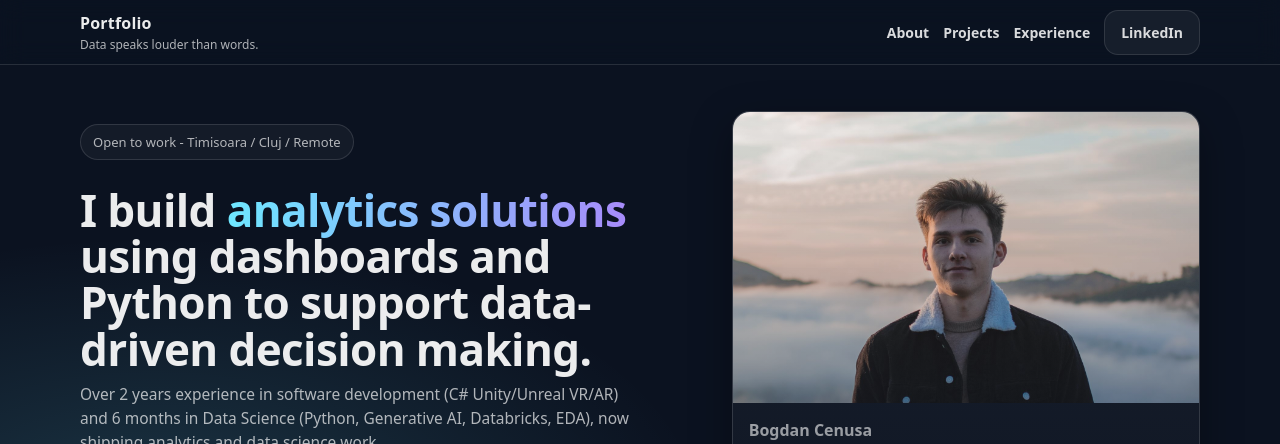
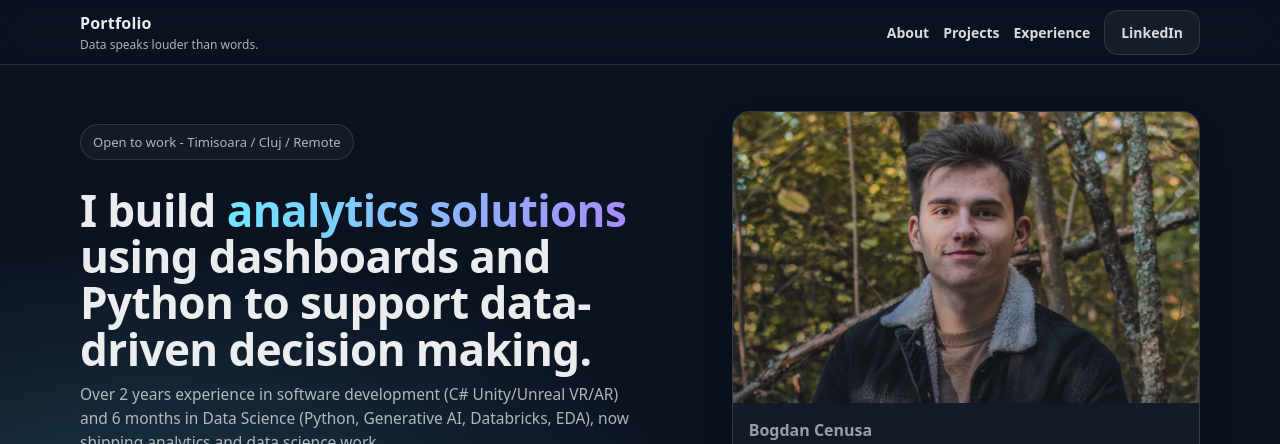
Before and after one commit to bogdancenusa19/PowerBI-Portfolio, a plain HTML site: page index.html in a window 1280 px wide. Shown: the top 444 px of the page. Drawn offline with Linux system fonts and the light colour scheme.

Commit message:
Photo Update

```diff
--- a/index.html
+++ b/index.html
@@ -64,7 +64,7 @@
 
         <div class="hero__right">
           <div class="card card--profile">
-            <img class="avatar" src="assets/pfp.jpeg" alt="Bogdan Cenusa profile photo">
+            <img class="avatar" src="assets/me.jpeg" alt="Bogdan Cenusa profile photo">
             <div class="card__body">
               <h2 class="card__title">Bogdan Cenusa</h2>
               <p class="card__subtitle">Data Analysis - Data Science (early career)</p>
```
Also changed, not shown: assets/me.jpeg (added), assets/me.jpg (deleted).
